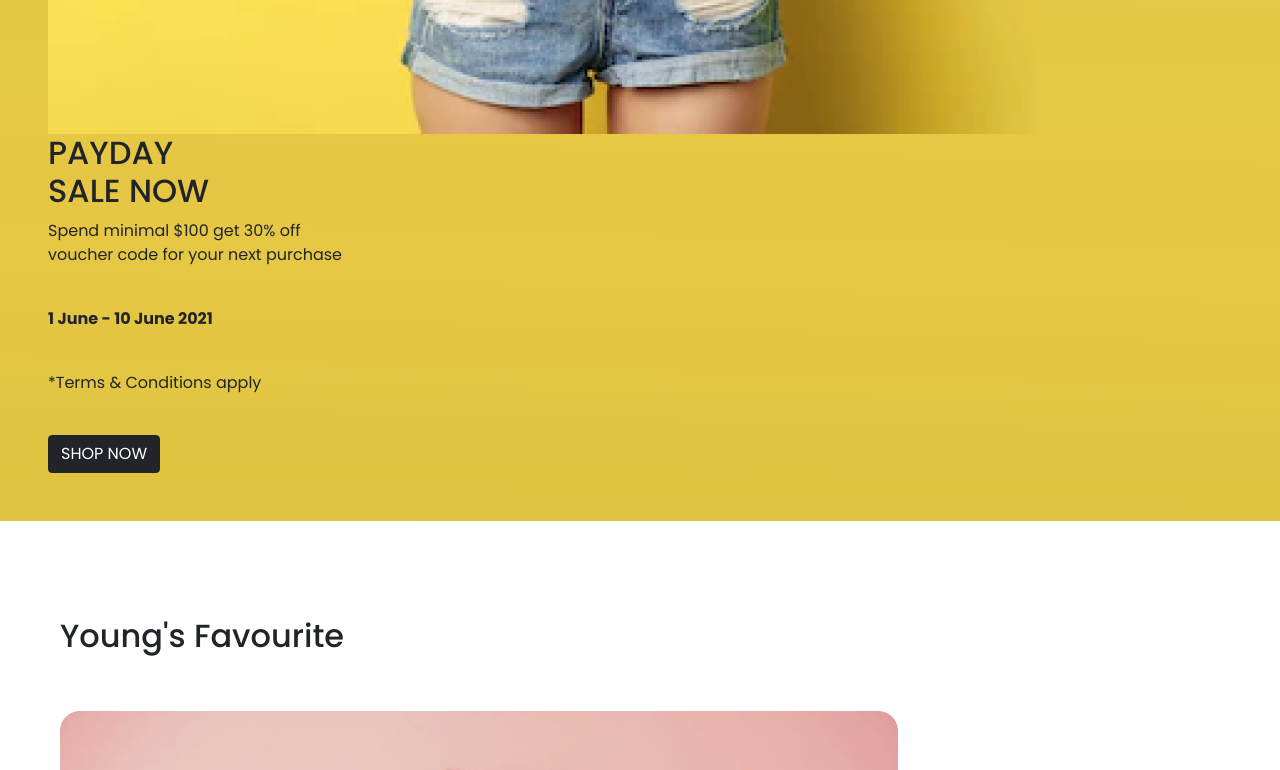
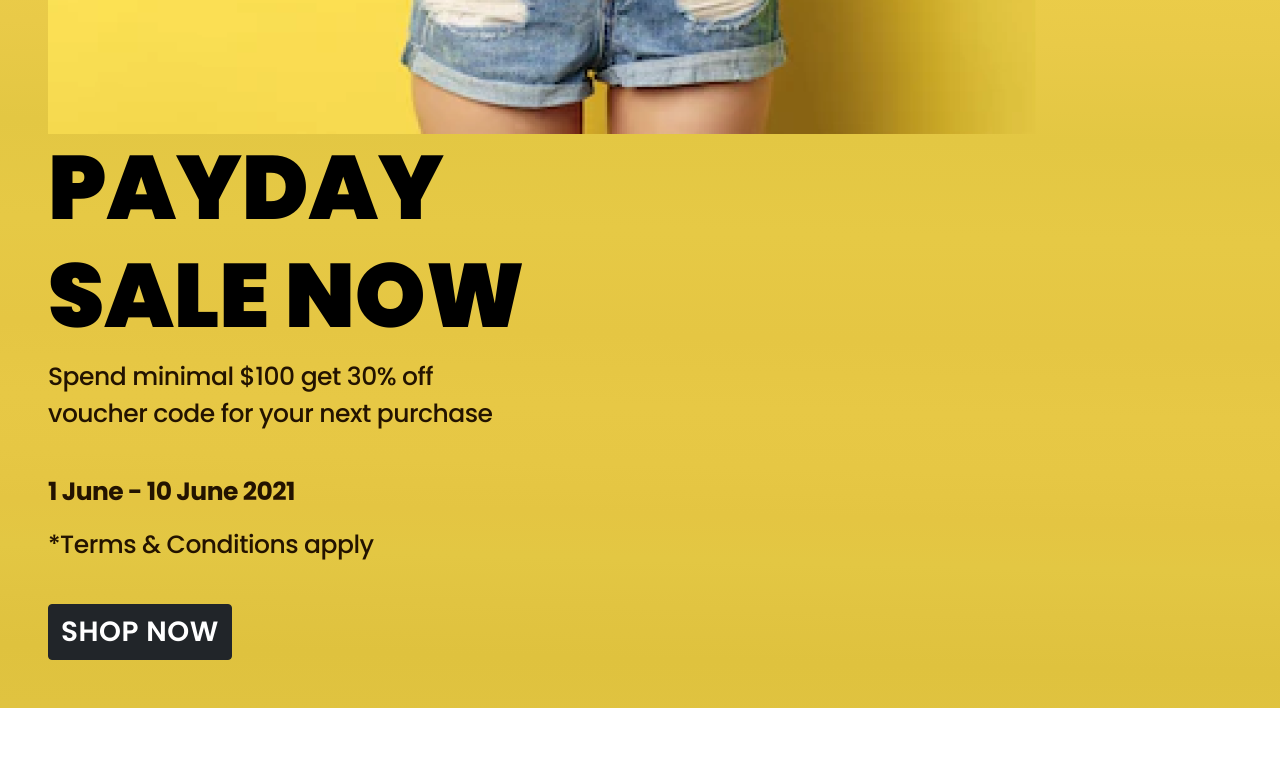
Before and after one commit to Abfahim21/Shopping-WebPage-Bootstrap-5, a plain HTML site: page index.html in a window 1280 px wide. Shown: the part 4980-5750 px from the top of the page. Drawn offline with Linux system fonts and the light colour scheme.

Commit message:
under construction

```diff
--- a/css/style.css
+++ b/css/style.css
@@ -10,6 +10,46 @@ body {
 }
 
 
- .payday {
+.payday {
     background: linear-gradient(1.32deg, #E0C340 0.13%, #DFC23E 3.97%, #E1C441 7.2%, #E3C743 10.13%, #E4C542 12.98%, #E6C744 15.99%, #E7C845 19.52%, #E5C643 23.96%, #E6C945 30.43%, #E3C743 36.49%, #E9CA48 42.49%, #EDCE49 49.35%, #F0D44C 55.42%, #F4D84F 61.43%, #F6DA52 65.74%, #F7DB53 72.23%, #F9DD55 77.43%, #F9DF56 83.84%, #FAE157 91.52%, #F9DF56 97.87%);
- }
+}
+
+.payday-heading h2 {
+    font-size: 90px;
+    font-weight: 900;
+    line-height: 1.2;
+    font-family: 'Poppins';
+    color: rgba(0, 0, 0, 1);
+    font-style: normal;
+}
+
+.payday-heading p {
+    font-family: 'Poppins';
+    font-style: normal;
+    font-size: 25px;
+    font-weight: 500;
+    letter-spacing: -0.02em;
+    color: rgba(35, 19, 0, 1);
+}
+
+.btn-shop-now {
+    font-weight: 600;
+font-size: 27.9021px;
+line-height: 42px;
+letter-spacing: 0.02em;
+
+color: #FFFFFF;
+}
+
+section.download-app .row.d-flex .col-xxl-6 h3 {
+    font-weight: 900;
+    font-size: 48px;
+    line-height: 1.2;
+    letter-spacing: 0.06em;
+}
+
+section.download-app .row.d-flex .col-xxl-6 p  {
+    font-weight: 500;
+    font-size: 24px;
+    letter-spacing: -0.04em;
+}
--- a/index.html
+++ b/index.html
@@ -101,9 +101,9 @@
                 <div class="payday-heading">
                     <h2 class="text-uppercase">Payday<br>Sale Now</h2>
                     <p>Spend minimal $100 get 30% off<br>voucher code for your next purchase</p> <br>
-                    <p class="fw-bold">1 June - 10 June 2021</p> <br>
+                    <p class="fw-bold">1 June - 10 June 2021</p>
                     <p>*Terms & Conditions apply</p> <br>
-                    <button type="button" class="btn btn-dark">SHOP NOW</button>
+                    <button type="button" class="btn btn-dark btn-shop-now">SHOP NOW</button>
                 </div>
             </div>
         </div>
```
